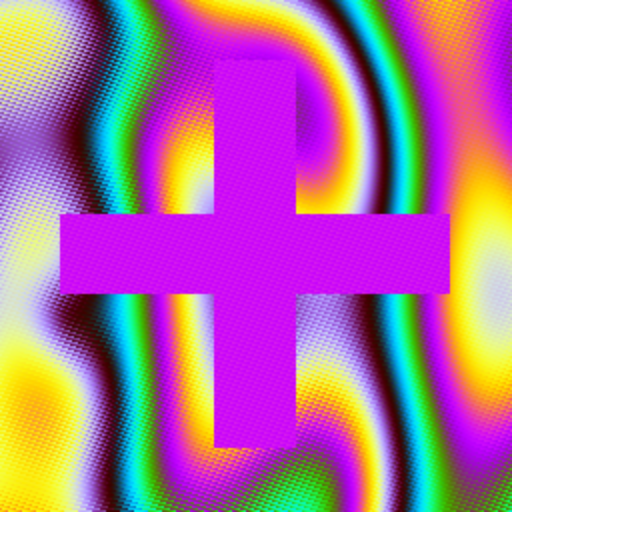
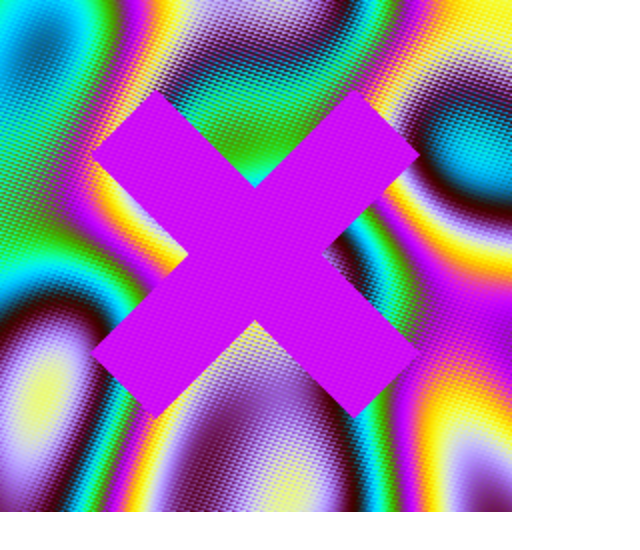
Before and after one commit to gabrielvicenteYT/js1k-2019, a plain HTML site: page index.html in a window 1280 px wide. Shown: the whole page, without its empty margins (0-640 px from the left). Drawn offline with Linux system fonts and the light colour scheme.

Commit message:
Now it's an X

```diff
--- a/index.html
+++ b/index.html
@@ -27,17 +27,16 @@
 
         setInterval(_ => {
             for (i = ++t % 7; i < 256 * 256; i += 7) {
-                x = i % 256
-                y = i / 256
+                x = i % 256 - 127
+                y = i / 256 - 127
                 v = x * Math.cos(t / 99) / 33 - y * Math.sin(t / 99) / 33 + y * Math.cos(t / 99) / 33 + x * Math.sin(t / 99) / 33
                     + Math.sin(y / 33)
                     + Math.sin(x / 20)
                     + Math.sin(Math.hypot(x - 127 + 99 * Math.cos(t / 33), y - 127 + 99 * Math.sin(t / 33)) / 20)
                     - t / 10
-                X = Math.max(Math.abs(x - 127), Math.abs(y - 127)) - 77
-                Y = Math.min(Math.abs(x - 127), Math.abs(y - 127))
-                k = Math.max(X, Y)
-                v *= k > 20
+                X = Math.max(Math.abs(x - y), Math.abs(x + y)) - 99
+                Y = Math.min(Math.abs(x - y), Math.abs(x + y))
+                v *= Math.max(X, Y) > 33
                 I.data[i * 4] = 127 + 127 * Math.cos(t / 30 + v)
                 I.data[i * 4 + 1] = 127 + 127 * Math.cos(t / 10 + v * 2)
                 I.data[i * 4 + 2] = 127 + 127 * Math.cos(t / 13 + v * 3)
```
